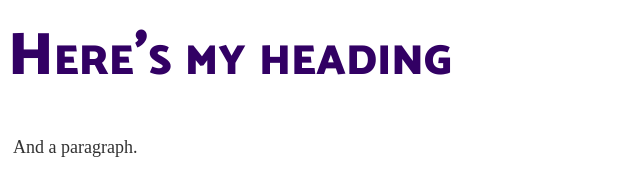
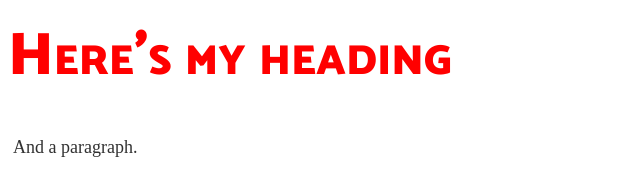
Before and after one commit to helenarasch/helenarasch.github.io, a plain HTML site: page index.html in a window 1280 px wide. Shown: the whole page, without its empty margins (0-640 px from the left). Drawn offline with Linux system fonts and the light colour scheme.

Commit message:
Update Example2.css

```diff
--- a/Example2.css
+++ b/Example2.css
@@ -23,7 +23,7 @@ h1 {
 	font-family: "Catamaran";
 	font-variant: small-caps;
 	font-size: 60px;
-	color: #320064;
+	color: red;
 	font-weight: 900;
 	margin: 0px 0px 30px 0px;
 }
```
